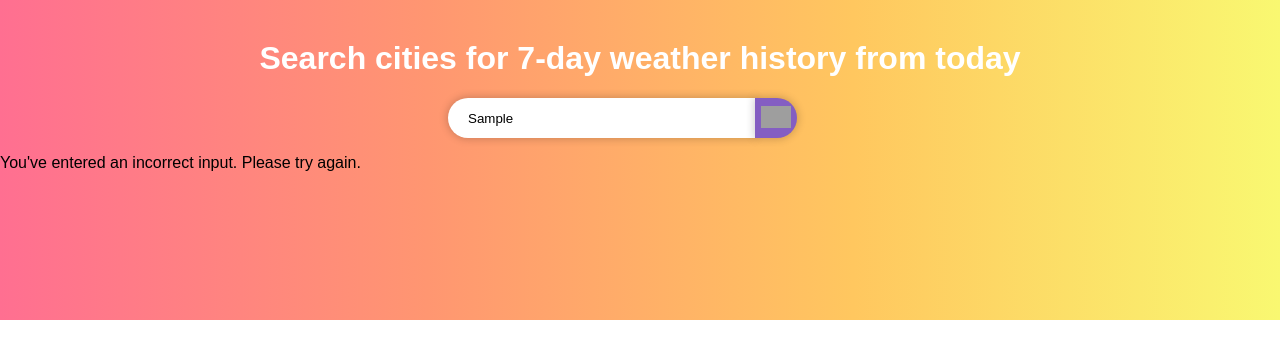
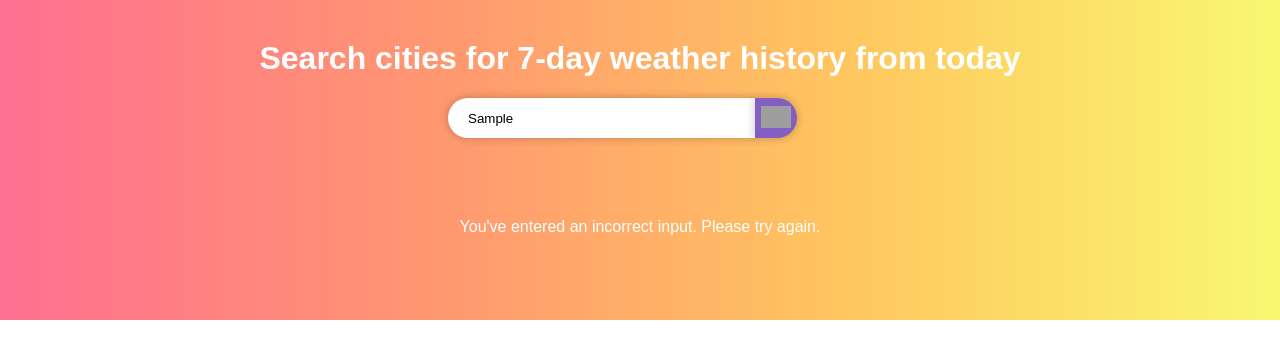
Before and after one commit to cadams8238/temperatures_codeChallenge, a React app: page / in a window 1280 px wide. Both pictures are taken after typing "Sample" into the empty fields and a click on the button 776 px from the left and 118 px from the top of the page. Shown: the top 358 px of the page. Built offline with nearby package versions, Linux system fonts and the light colour scheme; no server answers; grey boxes are pictures that could not be loaded.

Commit message:
styled error message

```diff
--- a/src/components/dashboard.js
+++ b/src/components/dashboard.js
@@ -81,7 +81,11 @@ export class Dashboard extends Component {
 		}
 
 		if (this.props.error) {
-			show = <p>You've entered an incorrect input. Please try again.</p>;
+			show = (
+				<p className={styles.errorMessage}>
+					You've entered an incorrect input. Please try again.
+				</p>
+			);
 		}
 
 		return (
--- a/src/components/styles/dashboard.module.css
+++ b/src/components/styles/dashboard.module.css
@@ -79,3 +79,9 @@
 	margin-top: 30vh;
 	text-align: center;
 }
+
+.errorMessage {
+	text-align: center;
+	color: white;
+	margin-top: 10vh;
+}
```
